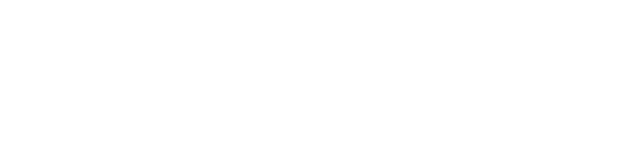
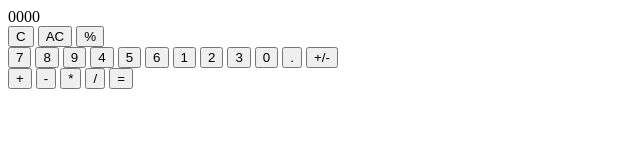
Before and after one commit to capra-irata/odin-calculator, a plain HTML site: page index.html in a window 1280 px wide. Shown: the whole page, without its empty margins (0-640 px from the left). Drawn offline with Linux system fonts and the light colour scheme.

Commit message:
Add organizational divs and buttons to HTML

```diff
--- a/index.html
+++ b/index.html
@@ -5,5 +5,41 @@
     <script src="calculator.js" defer></script>
     <title>Calculator</title>
   </head>
-  <body></body>
+  <body>
+    <div id="calculator">
+      <div id="display">0000</div>
+      <div id="keypad">
+        <div id="left-column">
+          <div id="clears">
+            <button>C</button>
+            <button>AC</button>
+            <button>%</button>
+          </div>
+          <div id="numbers">
+            <button>7</button>
+            <button>8</button>
+            <button>9</button>
+            <button>4</button>
+            <button>5</button>
+            <button>6</button>
+            <button>1</button>
+            <button>2</button>
+            <button>3</button>
+            <button>0</button>
+            <button>.</button>
+            <button>+/-</button>
+          </div>
+        </div>
+        <div id="right-column">
+          <div id="operators">
+            <button>+</button>
+            <button>-</button>
+            <button>*</button>
+            <button>/</button>
+            <button>=</button>
+          </div>
+        </div>
+      </div>
+    </div>
+  </body>
 </html>
```
